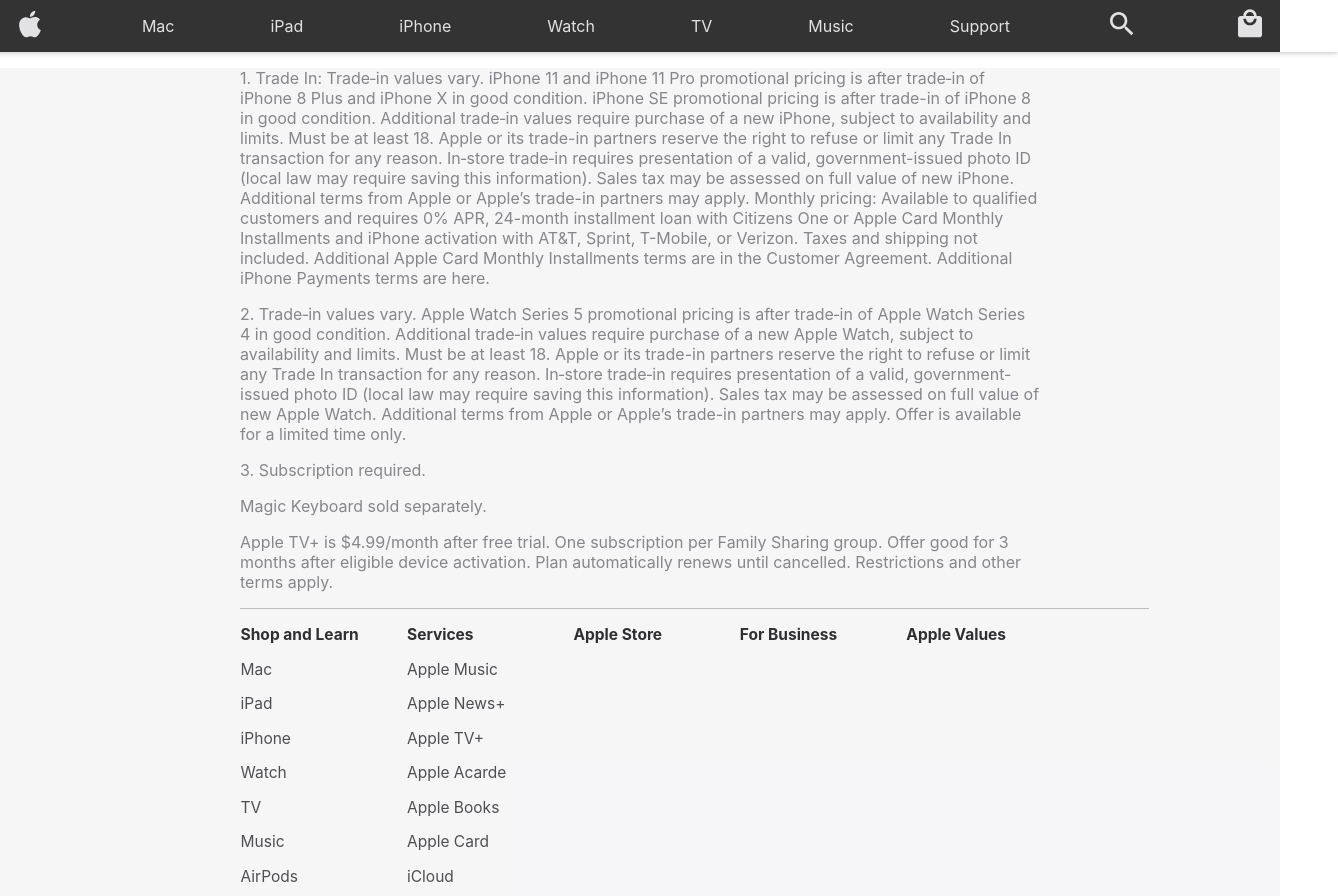
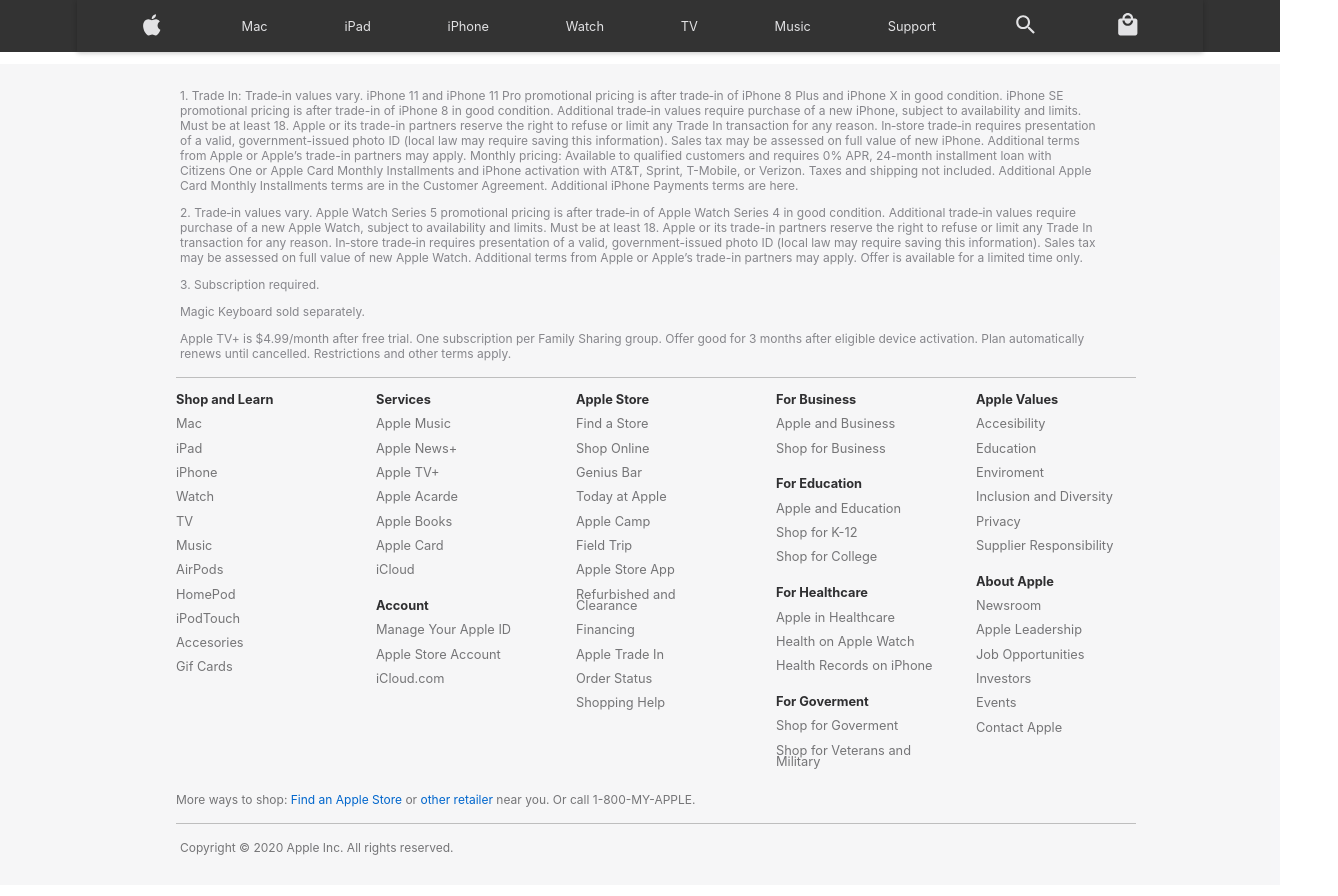
Before and after one commit to Kadievka/apple-home-react, a React (Create React App) app: page / in a window 1280 px wide. Shown: the top 896 px of the page, 1338 px wide, since content can reach past the window. Built offline with nearby package versions, Linux system fonts and the light colour scheme.

Commit message:
Footer más completo

```diff
--- a/src/App.css
+++ b/src/App.css
@@ -1,7 +1,31 @@
+.FooterCopyright{
+  color: #757577;
+  margin-bottom: 0;
+  margin-top: 0;
+  font-size: 0.75em;
+  padding: 0 15em 1.5em 15em;
+}
+
+.MoreWays{
+  color: #757577;
+  margin-bottom: 0;
+  padding: 0;
+  font-size: 0.75em;
+}
+
+.MoreWays>a{
+  color: #06c;
+  text-decoration: none;
+}
+.MoreWays>a:hover{
+  color: #06c;
+  text-decoration: underline;
+}
+
 .HorizontalLine{
   display: flex;
-  margin: 1em 15em 1em 15em;
-  width: 71%;
+  margin: 1em 20em 1em 11em;
+  width: 75%;
   height: 1px;
   background-color: rgb(190, 190, 190);
 }
@@ -17,15 +41,24 @@
 }
 
 .FooterLines{
-  margin: 0em 0.5em 0em 0.5em;
-  padding: 0 15em 0 15em;
+  padding: 0 9em 0 11em;
   color: #2f2f31;
-  font-size: 0.97em;
+}
+
+.FooterParagraph{
+  line-height:0.9em;
+  font-size: 0.8em;
+}
+
+.FooterText{
+  margin-top: 1em;
+  padding-top: 1em;
+  font-size: 0.75em;
 }
 
 .FooterLinks{
   text-decoration: none;
-  color: #4f4f53;
+  color: #757577;
 }
 
 .FooterLinks:hover{
@@ -35,7 +68,7 @@
 
 .Navigation{
   background-color: rgba(0, 0, 0, 0.8);
-  font-size: 1em;
+  font-size: 0.8em;
   color: rgba(245, 245, 247, 0.9);
   width: 100%;
   height: 52px;
--- a/src/App.js
+++ b/src/App.js
@@ -83,7 +83,7 @@
           <div className="HorizontalLine"></div>
           <div className="FooterLines">
             <Grid container direction="row" justify="space-between" alignItems="flex-start">
-              <Grid item xs={2}>
+              <Grid item xs={2} className="FooterParagraph">
                 <b>Shop and Learn</b>
                 <p><a className="FooterLinks" href="/mac">Mac</a></p>
                 <p><a className="FooterLinks" href="/ipad">iPad</a></p>
@@ -97,7 +97,7 @@
                 <p><a className="FooterLinks" href="/accesories">Accesories</a></p>
                 <p><a className="FooterLinks" href="/gif-cards">Gif Cards</a></p>
               </Grid>
-              <Grid item xs={2}>
+              <Grid item xs={2} className="FooterParagraph">
                 <b>Services</b>
                 <p><a className="FooterLinks" href="/apple-music">Apple Music</a></p>
                 <p><a className="FooterLinks" href="/apple-news">Apple News+</a></p>
@@ -112,20 +112,65 @@
                 <p><a className="FooterLinks" href="/apple-account">Apple Store Account</a></p>
                 <p><a className="FooterLinks" href="/icloud">iCloud.com</a></p>
               </Grid>
-              <Grid item xs={2}>
+              <Grid item xs={2} className="FooterParagraph">
                 <b>Apple Store</b>
+                <p><a className="FooterLinks" href="/store">Find a Store</a></p>
+                <p><a className="FooterLinks" href="/shop">Shop Online</a></p>
+                <p><a className="FooterLinks" href="/bar">Genius Bar</a></p>
+                <p><a className="FooterLinks" href="/news">Today at Apple</a></p>
+                <p><a className="FooterLinks" href="/apple-camp">Apple Camp</a></p>
+                <p><a className="FooterLinks" href="/field-trip">Field Trip</a></p>
+                <p><a className="FooterLinks" href="/store">Apple Store App</a></p>
+                <p><a className="FooterLinks" href="/store">Refurbished and Clearance</a></p>
+                <p><a className="FooterLinks" href="/payment-plan">Financing</a></p>
+                <p><a className="FooterLinks" href="/trade-in">Apple Trade In</a></p>
+                <p><a className="FooterLinks" href="/store">Order Status</a></p>
+                <p><a className="FooterLinks" href="/shop">Shopping Help</a></p>
               </Grid>
-              <Grid item xs={2}>
+              <Grid item xs={2} className="FooterParagraph">
                 <b>For Business</b>
+                <p><a className="FooterLinks" href="/business">Apple and Business</a></p>
+                <p><a className="FooterLinks" href="/business">Shop for Business</a></p>
+                <br/>
+                <b>For Education</b>
+                <p><a className="FooterLinks" href="/education">Apple and Education</a></p>
+                <p><a className="FooterLinks" href="/education">Shop for K-12</a></p>
+                <p><a className="FooterLinks" href="/education">Shop for College</a></p>
+                <br/>
+                <b>For Healthcare</b>
+                <p><a className="FooterLinks" href="/healthcare">Apple in Healthcare</a></p>
+                <p><a className="FooterLinks" href="/healthcare">Health on Apple Watch</a></p>
+                <p><a className="FooterLinks" href="/healthcare">Health Records on iPhone</a></p>
+                <br/>
+                <b>For Goverment</b>
+                <p><a className="FooterLinks" href="/shop">Shop for Goverment</a></p>
+                <p><a className="FooterLinks" href="/shop">Shop for Veterans and Military</a></p>
               </Grid>
-              <Grid item xs={2}>
+              <Grid item xs={2} className="FooterParagraph">
                 <b>Apple Values</b>
+                <p><a className="FooterLinks" href="/accesibility">Accesibility</a></p>
+                <p><a className="FooterLinks" href="/education">Education</a></p>
+                <p><a className="FooterLinks" href="/enviroment">Enviroment</a></p>
+                <p><a className="FooterLinks" href="/diversity">Inclusion and Diversity</a></p>
+                <p><a className="FooterLinks" href="/privacy">Privacy</a></p>
+                <p><a className="FooterLinks" href="/privacy">Supplier Responsibility</a></p>
+                <br/>
+                <b>About Apple</b>
+                <p><a className="FooterLinks" href="/shop">Newsroom</a></p>
+                <p><a className="FooterLinks" href="/shop">Apple Leadership</a></p>
+                <p><a className="FooterLinks" href="/job">Job Opportunities</a></p>
+                <p><a className="FooterLinks" href="/shop">Investors</a></p>
+                <p><a className="FooterLinks" href="/apple-events">Events</a></p>
+                <p><a className="FooterLinks" href="/contact">Contact Apple</a></p>
+              </Grid>
+              <Grid item xs={12}>
+                <p className="MoreWays">More ways to shop: <a href="/retail">Find an Apple Store</a> or <a href="/retail">other retailer</a> near you. Or call 1-800-MY-APPLE.</p>
               </Grid>
             </Grid>
           </div>
           <div className="HorizontalLine"></div>
           <div className="FooterCopyright">
-
+            <p>Copyright © 2020 Apple Inc. All rights reserved.</p>
           </div>
         </footer>
       </div>
```
